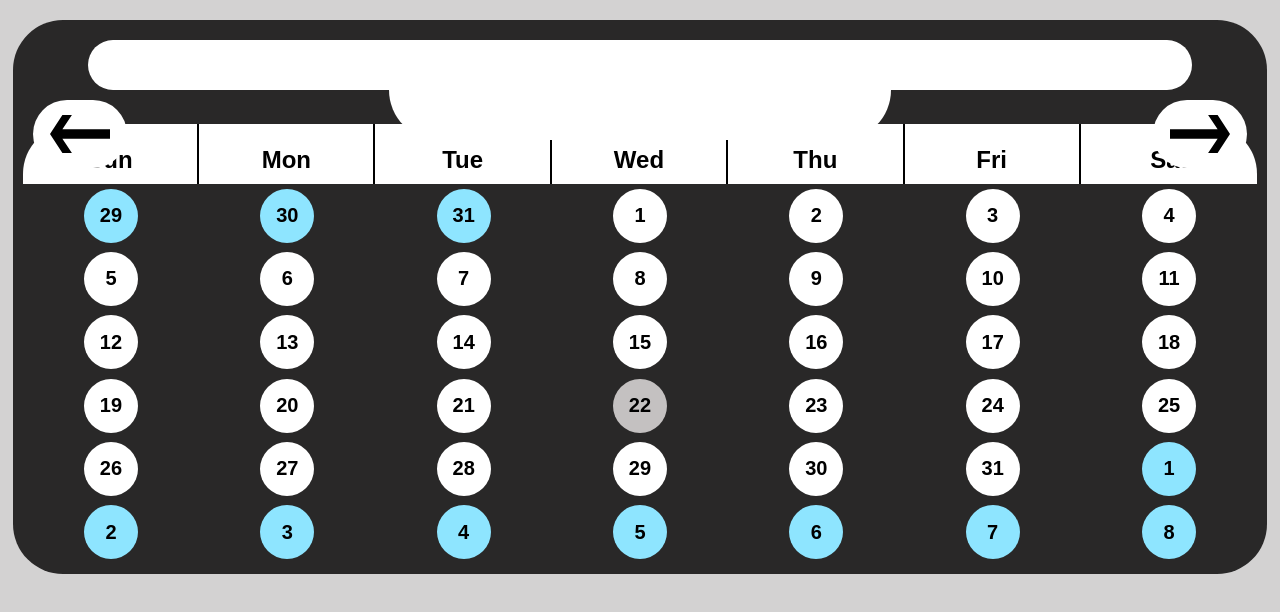
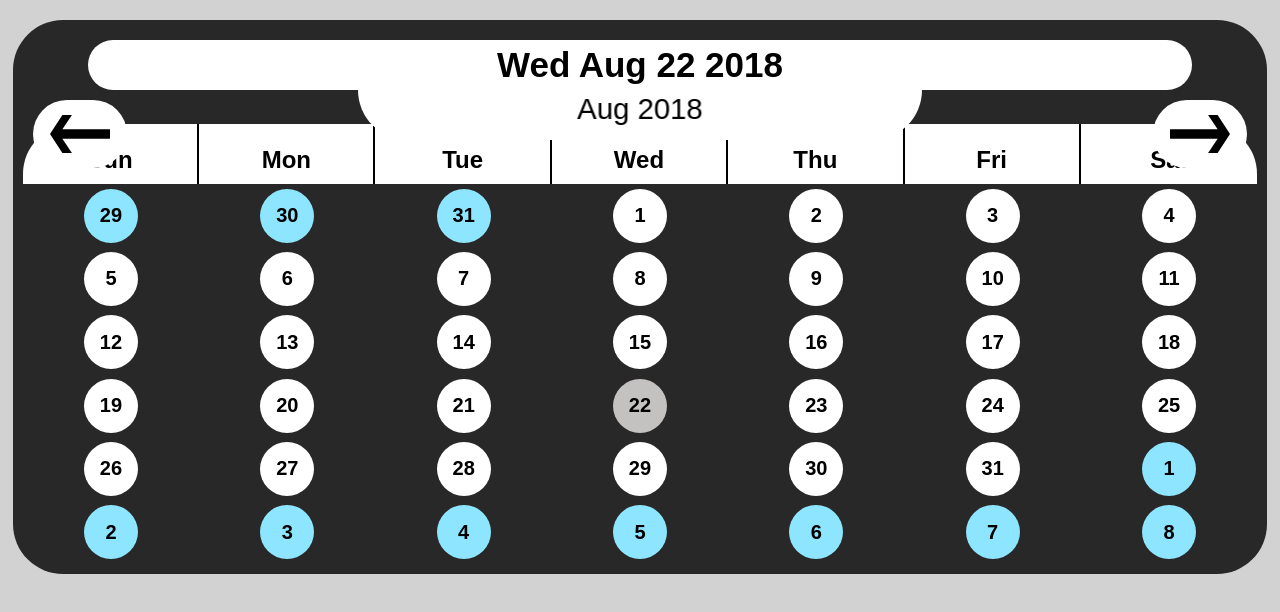
Before and after one commit to ryansaam/calendar-v3.0.0, a React (Create React App) app: page / in a window 1280 px wide. Shown: the top 612 px of the page. Built offline with nearby package versions, Linux system fonts and the light colour scheme.

Commit message:
App.js: removed the state of date out of Calendar.js and added it and a new monthNames property as props of the Calendar component.

```diff
--- a/src/App.js
+++ b/src/App.js
@@ -2,6 +2,15 @@ import React from 'react';
 import './App.css';
 import Calendar from './calendar/components/Calendar.js'
 
-const App = () => <div className="App"><Calendar /></div>
+const App = () => {
+  return (
+    <div className="App">
+      <Calendar
+        date={new Date()}
+        monthNames={["Jan ", "Feb ", "Mar ", "Apr ", "May ", "Jun ", "Jul ", "Aug ", "Sept ", "Oct ", "Nov ", "Dec "]}
+      />
+    </div>
+  )
+}
 
 export default App;
--- a/src/calendar/Calendar.css
+++ b/src/calendar/Calendar.css
@@ -17,15 +17,63 @@
   height: 50px;
   width: 88%;
   margin: auto;
+  font-weight: 700;
+  font-size: 35px;
   border-radius: 50px 50px;
+  display: grid;
+  align-items: center;
+  justify-items: center;
 }
+
 .c-header2 {
   background: white;
   height: 50px;
-  width: 40%;
+  width: 45%;
   margin: auto;
+  overflow: hidden;
   border-radius: 0px 0px 50px 50px;
+  display: grid;
+  align-items: center;
+  justify-items: center;
 }
+.container-3d {
+  position: relative;
+  width: 130px;
+  height: 30px;
+  perspective: 260px;
+  bottom: 5px;
+}
+.box-3d {
+  width: 130px;
+  transform-style: preserve-3d;
+  transition: transform 300ms linear;
+}
+.box-3d div {
+  background: white;
+  position: absolute;
+  font-size: 22px;
+  font-weight: 500;
+  width: 130px;
+  height: 30px;
+  display: grid;
+  align-items: center;
+  justify-items: center;
+}
+#front {
+  transform: translateZ(65px);
+}
+#back {
+  transform: rotateY(180deg) translateZ(65px);
+}
+#left {
+  transform: rotateY(-90deg) translateX(-65px);
+  transform-origin: left;
+}
+#right {
+  transform: rotateY(90deg) translateX(65px);
+  transform-origin: right;
+}
+
 .arrow-btns {
   position: absolute;
   height: 68px;
--- a/src/calendar/calendar.tools.js
+++ b/src/calendar/calendar.tools.js
@@ -1,4 +1,4 @@
-export let fillCalendar = (month, year) => {
+export const fillCalendar = (month, year) => {
   if (typeof month !== "number" || typeof year !== "number") { throw new Error("fillCalendar only accepts parameters of Type Number") }
   if (month < 0 || month > 11) { throw new Error("Invalid month index: Try [0-11]") }
   let datesArray = []
@@ -33,3 +33,16 @@ export let fillCalendar = (month, year) => {
   }
   return datesArray
 }
+
+export const route = (number, boolean) => {
+  if (boolean) {
+    switch (number) {
+      case 1: return 4
+      case 2: return 3
+      case 3: return 2
+      case 4: return 1
+      default: return number + 1
+    }
+  }
+  return number + 1
+}
--- a/src/calendar/components/Calendar.js
+++ b/src/calendar/components/Calendar.js
@@ -1,21 +1,25 @@
 import React, { Component } from 'react';
 import '../Calendar.css'
-import { fillCalendar } from '../calendar.tools'
+import { fillCalendar, route } from '../calendar.tools'
 import ArrowBtn from './ArrowBtn'
 import DateNodes from './DateNodes'
+import TextWindow from './TextWindow'
 
 class Calendar extends Component {
   constructor(props) {
     super(props)
     this.state = {
-      date: new Date(),
       monthIsOffset: false,
-      monthOffset: new Date().getMonth(),
-      yearOffset: new Date().getFullYear(),
-      datesArray: fillCalendar(new Date().getMonth(), new Date().getFullYear())
+      monthOffset: props.date.getMonth(),
+      yearOffset: props.date.getFullYear(),
+      datesArray: fillCalendar(props.date.getMonth(), props.date.getFullYear()),
+      rotateY: 0,
+      itorator: 0,
+      rightBtn: false,
+      leftBtn: false,
+      monthGroup: [props.monthNames[props.date.getMonth()] + props.date.getFullYear(), undefined, undefined, undefined]
     }
-    this.handlePrevMonth = this.handlePrevMonth.bind(this)
-    this.handleNextMonth = this.handleNextMonth.bind(this)
+    this.handleMonthChange = this.handleMonthChange.bind(this)
   }
 
   componentDidMount() {
@@ -37,49 +41,79 @@ class Calendar extends Component {
     }
   }
 
-  handlePrevMonth(e) {
-    const { monthOffset, yearOffset, date } = this.state
-    const cMonth = date.getMonth();
-    const cYear = date.getFullYear();
-    this.setState(( monthOffset === 0 ) ? {
-      monthOffset: 11,
-      yearOffset: yearOffset - 1
-    } : {
-      monthOffset: monthOffset - 1,
-    }, () => {
-      const { monthOffset, yearOffset } = this.state
-      this.setState({ monthIsOffset: ( monthOffset === cMonth && yearOffset === cYear ) ? false : true })
-    })
-  }
-  handleNextMonth(e) {
-    const { monthOffset, yearOffset, date } = this.state
-    const cMonth = date.getMonth();
-    const cYear = date.getFullYear();
-    this.setState((monthOffset === 11) ? {
-      monthOffset: 0,
-      yearOffset: yearOffset + 1
-    } : {
-      monthOffset: monthOffset + 1
-    }, () => {
-      const { monthOffset, yearOffset } = this.state
-      this.setState({ monthIsOffset: ( monthOffset === cMonth && yearOffset === cYear ) ? false : true })
-    })
+  handleMonthChange(e) {
+    const { monthOffset, yearOffset, rotateY, itorator, rightBtn, leftBtn } = this.state
+    const cMonth = this.props.date.getMonth();
+    const cYear = this.props.date.getFullYear();
+    const nextMonthValues = {
+      nextYear: {
+        monthOffset: 0,
+        yearOffset: yearOffset + 1,
+        rotateY: rotateY - 90,
+        itorator: route(itorator, leftBtn)
+      },
+      currentYear: {
+        monthOffset: monthOffset + 1,
+        rotateY: rotateY - 90,
+        itorator: route(itorator, leftBtn)
+      }
+    }
+    const prevMonthValues = {
+      prevYear: {
+        monthOffset: 11,
+        yearOffset: yearOffset - 1,
+        rotateY: rotateY + 90,
+        itorator: route(itorator, rightBtn)
+      },
+      currentYear: {
+        monthOffset: monthOffset - 1,
+        rotateY: rotateY + 90,
+        itorator: route(itorator, rightBtn)
+      }
+    }
+    if (e.currentTarget.id === "right-arrow") {
+      this.setState(( monthOffset === 11 ) ? nextMonthValues.nextYear : nextMonthValues.currentYear, () => {
+        const { monthOffset, yearOffset, itorator } = this.state
+        this.setState({ monthIsOffset: ( monthOffset === cMonth && yearOffset === cYear ) ? false : true })
+        this.setState({rightBtn: true, leftBtn: false})
+        this.setState(
+          (itorator === 1) ? prevState => ({ monthGroup: [prevState.monthGroup[0], this.props.monthNames[monthOffset] + yearOffset, undefined, undefined] }) :
+          (itorator === 2) ? prevState => ({ monthGroup: [undefined, prevState.monthGroup[1], this.props.monthNames[monthOffset] + yearOffset, undefined] }) :
+          (itorator === 3) ? prevState => ({ monthGroup: [undefined, undefined, prevState.monthGroup[2], this.props.monthNames[monthOffset] + yearOffset] }) :
+          (itorator === 4) ? prevState => ({ monthGroup: [this.props.monthNames[monthOffset] + yearOffset, undefined, undefined, prevState.monthGroup[3]], itorator: 0 }) : void 0
+        )
+      })
+    } else {
+      this.setState(( monthOffset === 0 ) ? prevMonthValues.prevYear : prevMonthValues.currentYear, () => {
+        const { monthOffset, yearOffset, itorator } = this.state
+        this.setState({ monthIsOffset: ( monthOffset === cMonth && yearOffset === cYear ) ? false : true })
+        this.setState({rightBtn: false, leftBtn: true})
+        this.setState(
+          (itorator === 1) ? prevState => ({ monthGroup: [prevState.monthGroup[0], undefined, undefined, this.props.monthNames[monthOffset] + yearOffset] }) :
+          (itorator === 2) ? prevState => ({ monthGroup: [undefined, undefined, this.props.monthNames[monthOffset] + yearOffset, prevState.monthGroup[3]] }) :
+          (itorator === 3) ? prevState => ({ monthGroup: [undefined, this.props.monthNames[monthOffset] + yearOffset, prevState.monthGroup[2], undefined] }) :
+          (itorator === 4) ? prevState => ({ monthGroup: [this.props.monthNames[monthOffset] + yearOffset, prevState.monthGroup[1], undefined, undefined], itorator: 0 }) : void 0
+        )
+      })
+    }
   }
 
   render() {
-    const { datesArray, monthIsOffset } = this.state
+    const { datesArray, monthIsOffset, rotateY, monthGroup, monthOffset } = this.state
+    const { date, monthNames } = this.props
     return (
       <div className="calendar">
         <div className="ui">
-          <div className="c-header">
-
-          </div>
-          <div className="c-header2">
-
-          </div>
+          <TextWindow
+            monthGroup={monthGroup}
+            rotateY={rotateY}
+            monthOffset={monthOffset}
+            cMonth={date.getMonth()}
+            monthNames={monthNames}
+           />
           <div className="arrow-btns">
-            <ArrowBtn id={"left-arrow"} eventHandler={this.handlePrevMonth} />
-            <ArrowBtn id={"right-arrow"} eventHandler={this.handleNextMonth} />
+            <ArrowBtn id={"left-arrow"} eventHandler={this.handleMonthChange} />
+            <ArrowBtn id={"right-arrow"} eventHandler={this.handleMonthChange} />
           </div>
         </div>
         <div className="display">
--- /dev/null
+++ b/src/calendar/components/TextWindow.js
@@ -0,0 +1,23 @@
+import React from 'react'
+
+function TextWindow(props) {
+  return (
+    <React.Fragment>
+      <div className="c-header">
+        <span>{new Date().toDateString()}</span>
+      </div>
+      <div className="c-header2">
+        <div className="container-3d">
+          <div className="box-3d" style={{ transform: "rotateY("+props.rotateY+"deg)" }}>
+            <div id="front">{props.monthGroup[0]}</div>
+            <div id="right">{props.monthGroup[1]}</div>
+            <div id="back">{props.monthGroup[2]}</div>
+            <div id="left">{props.monthGroup[3]}</div>
+          </div>
+        </div>
+      </div>
+    </React.Fragment>
+  )
+}
+
+export default TextWindow
```
